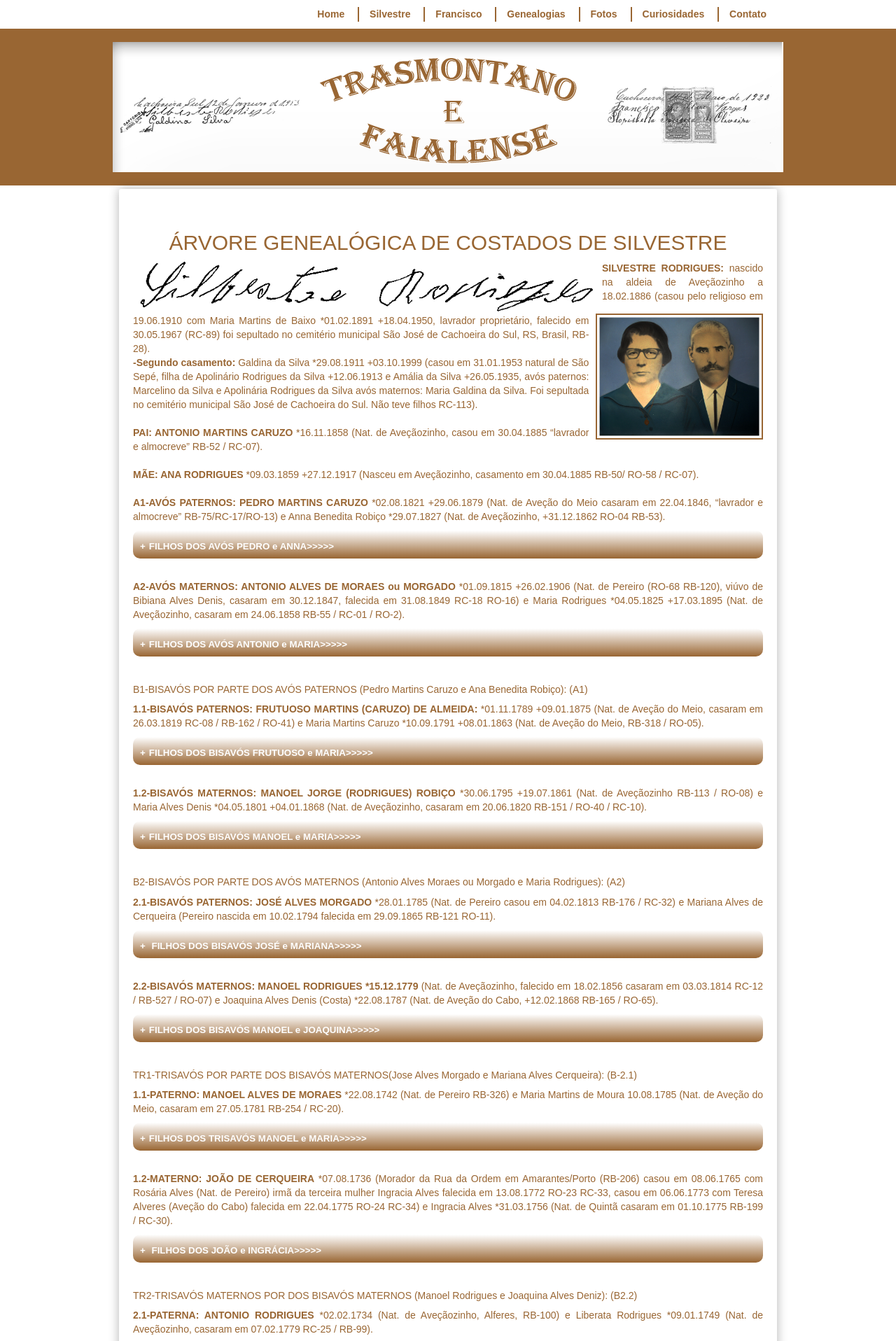
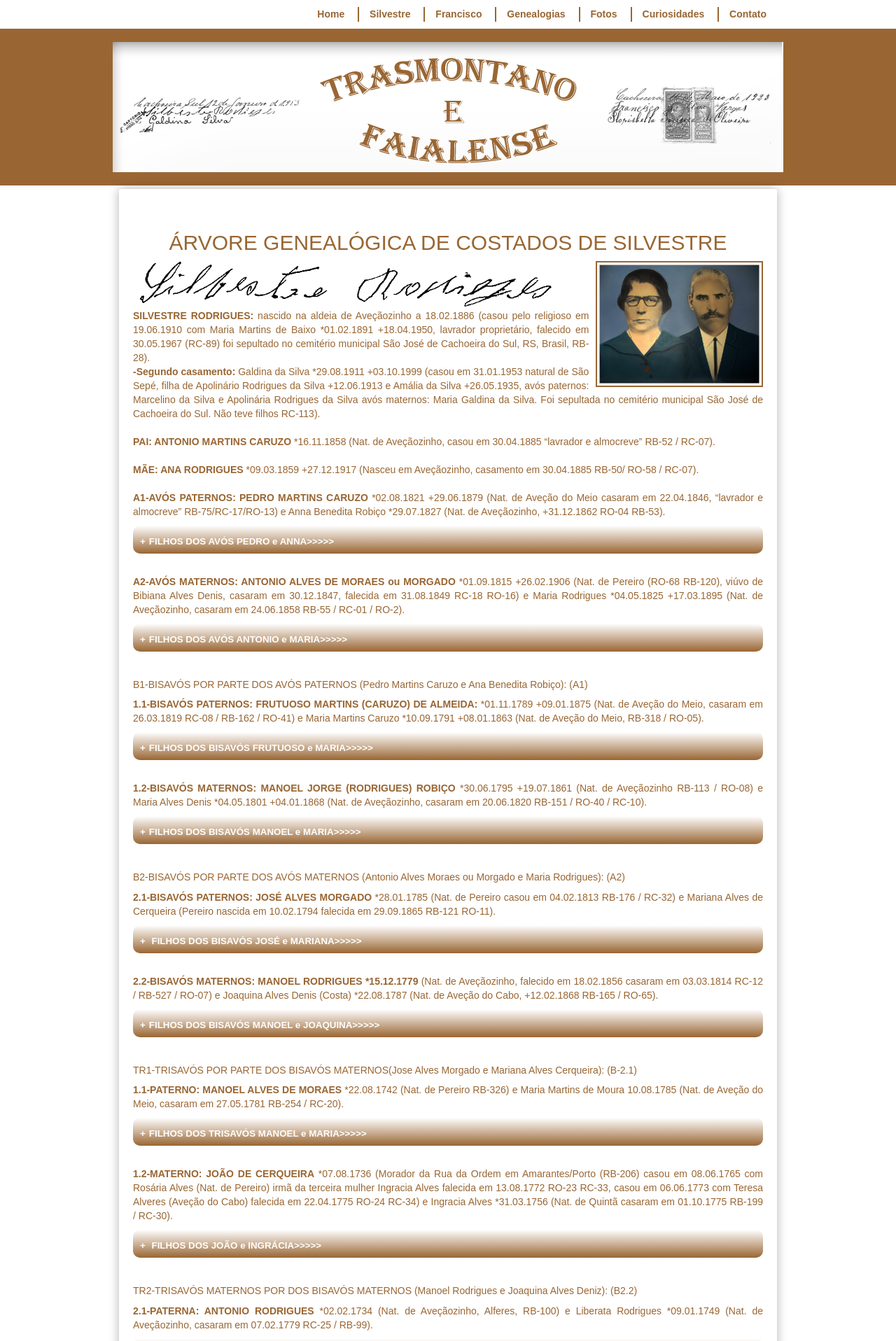
Before and after one commit to claudiovargas1955/claudiovargas1955.github.io, a Jekyll site: the page built from _pages/arvore-genealogica-de-costados-de-silvestre.html, in a window 1280 px wide. Shown: the top 1916 px of the page at 70% size. Built offline with Jekyll 4.4.1, drawn with Linux system fonts in a browser that asks for light colours; some web fonts are replaced.

Commit message:
Update arvore-genealogica-de-costados-de-silvestre.html

```diff
--- a/_pages/arvore-genealogica-de-costados-de-silvestre.html
+++ b/_pages/arvore-genealogica-de-costados-de-silvestre.html
@@ -54,7 +54,7 @@
 
 <div class="texto">
    <h2>ÁRVORE GENEALÓGICA DE COSTADOS DE SILVESTRE</h2>
-     <img class="esq1" style="float:left"; src="/images/SILVESTRE ROIZ.png" width="660px"  align="center" title="Assinatura Silvestre Rodrigues";/>
+     <img class="esq1" style="float:left"; src="/images/SILVESTRE ROIZ.png" width="600px"  align="center" title="Assinatura Silvestre Rodrigues";/>
      <img style= "float:right"; src="/images/SILVESTRE E GALDINA.JPG";  height="180px" ; title="Silvestre e Galdina 1953">
  <p>
    <b>SILVESTRE RODRIGUES:</b> nascido na aldeia de Aveçãozinho a 18.02.1886 (casou pelo religioso em 19.06.1910 com Maria Martins de
```
